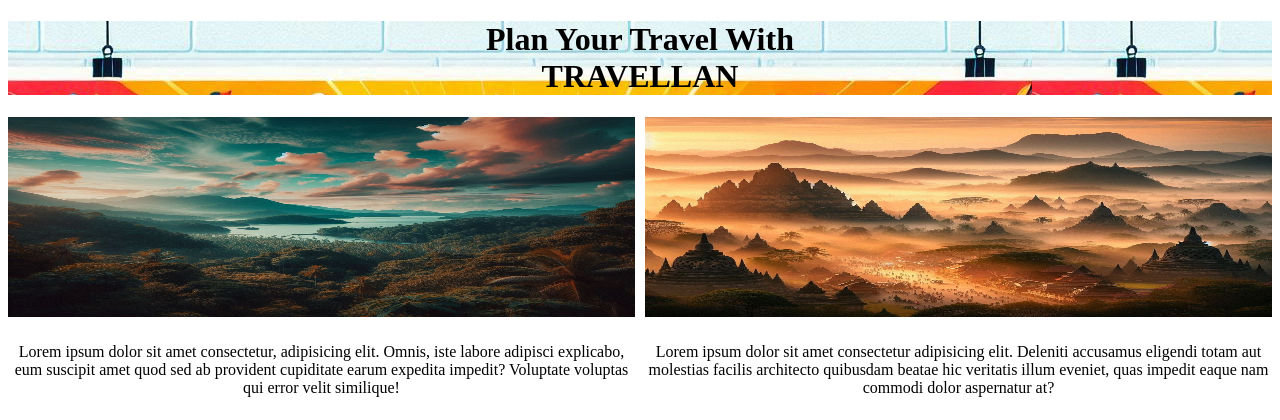
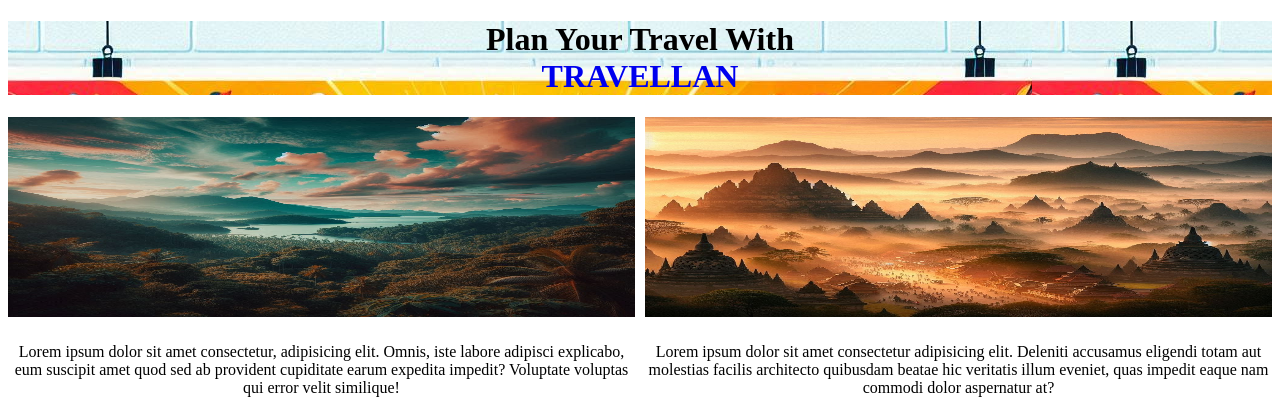
Before and after one commit to Neelanjan45/Travellan, a Flask app: page /home in a window 1280 px wide. Shown: the top 420 px of the page. Run offline with Flask 3, Linux system fonts and the light colour scheme.

Commit message:
Home page links added

```diff
--- a/static/style.css
+++ b/static/style.css
@@ -5,6 +5,10 @@ h1 {
 #home-banner {
     background-image: url('images/home-banner.png');
     width: 100%;
+}
+
+#header {
+    text-decoration: none;
 }
 
 #home-body {
--- a/templates/_base.html
+++ b/templates/_base.html
@@ -8,7 +8,7 @@
 </head>
 <body>
     <div id="home-banner">
-        <h1>Plan Your Travel With <br> <span>TRAVELLAN</span></h1>
+        <h1>Plan Your Travel With <br> <span><a href="{{ url_for('home') }}" id="header">TRAVELLAN</a></span></h1>
     </div>
     {% block content %}
     {% endblock %}
--- a/templates/index.html
+++ b/templates/index.html
@@ -5,12 +5,12 @@
         <div class="card">
             <img src="../static/images/locations.png" alt="Locations" class="card-img">
             <p>Lorem ipsum dolor sit amet consectetur, adipisicing elit. Omnis, iste labore adipisci explicabo, eum suscipit amet quod sed ab provident cupiditate earum expedita impedit? Voluptate voluptas qui error velit similique!</p>
-            <button class="card-btn"><a href="#">View More</a></button>
+            <button class="card-btn"><a href="{{ url_for('locations') }}">View More</a></button>
         </div>
         <div class="card">
             <img src="../static/images/sites.png" alt="sites" class="card-img">
             <p>Lorem ipsum dolor sit amet consectetur adipisicing elit. Deleniti accusamus eligendi totam aut molestias facilis architecto quibusdam beatae hic veritatis illum eveniet, quas impedit eaque nam commodi dolor aspernatur at?</p>
-            <button class="card-btn"><a href="#">View More</a></button>
+            <button class="card-btn"><a href="{{ url_for('sites') }}">View More</a></button>
         </div>
     </div>
 {% endblock %}
```
